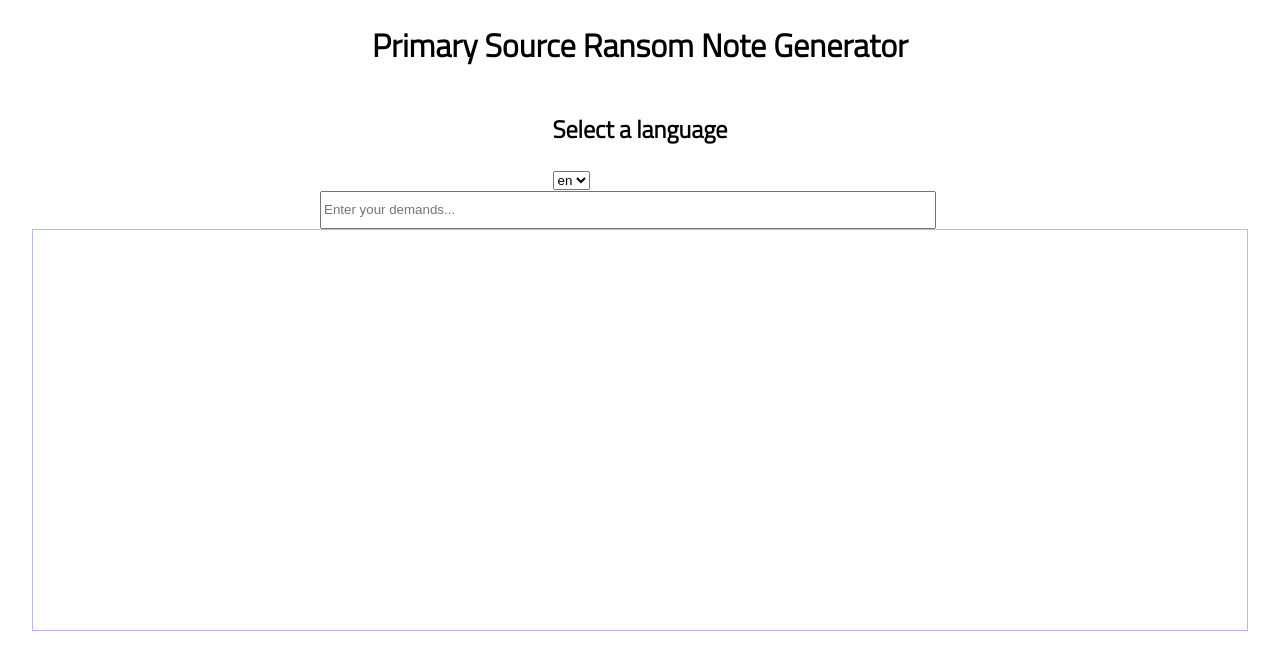
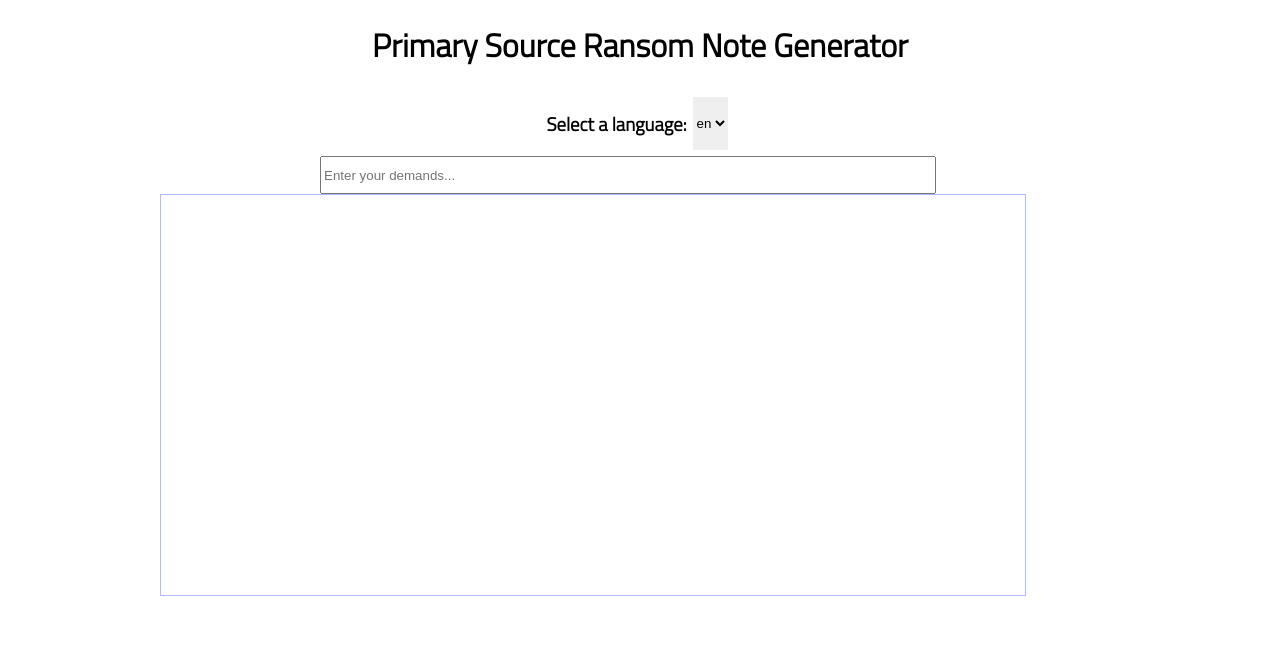
Before and after one commit to CogappLabs/psrng, a React (Create React App) app: page / in a window 1280 px wide. Shown: the top 670 px of the page. Built offline with nearby package versions, Linux system fonts and the light colour scheme.

Commit message:
Updated some more styling for the ransom note output

```diff
--- a/public/index.html
+++ b/public/index.html
@@ -27,7 +27,7 @@
       work correctly both with client-side routing and a non-root public URL.
       Learn how to configure a non-root public URL by running `npm run build`.
     -->
-    <title>React App</title>
+    <title>PSRNG</title>
   </head>
   <body>
     <noscript>You need to enable JavaScript to run this app.</noscript>
--- a/src/App.js
+++ b/src/App.js
@@ -17,9 +17,9 @@ function App() {
     <div className='app-body'>
       <div className='prsng-body'>
         <h1>Primary Source Ransom Note Generator</h1>
-        <div>
-          <h2>Select a language</h2>
-          <select onChange={handleLanguageSelection} value={language}>
+        <div className='language-select'>
+          <h3>Select a language: </h3>
+          <select onChange={handleLanguageSelection} value={language} className='language-option'>
             {availableLanguages.map(lang => {
               return <option
               key={lang}
--- a/src/components/ManifestLoader.js
+++ b/src/components/ManifestLoader.js
@@ -89,13 +89,13 @@ const ManifestLoader = ({language}) => {
         </div>
         <div className='ransom-words'>
           {userInputWordsArray.map((userInputWord,index) => {
-            return <div>
+            return <>
               < WordSearch
                 key={index}
                 wordToSearch={userInputWord}
                 manifestData={manifestData}
               />
-            </div>
+            </>
           })}
         </div>
       </div>
--- a/src/components/WordSearch.js
+++ b/src/components/WordSearch.js
@@ -45,12 +45,12 @@ const WordSearch = ({wordToSearch, manifestData}) => {
   }
 
   return (
-    <div>
+    <>
 
         {wordMatches !== undefined ?
-          <div>
+          <>
             <RansomWord imageURLs={wordMatches} ransomWord={wordToSearch} keyName={'word'}/>
-          </div>
+          </>
       :
           <div className='ransom-letters'>
               {wordToSearch.split('').map((letter, index) => {
@@ -63,7 +63,7 @@ const WordSearch = ({wordToSearch, manifestData}) => {
       }
 
 
-    </div>
+    </>
 
   )
 }
--- a/src/index.css
+++ b/src/index.css
@@ -10,7 +10,6 @@ body {
     flex-direction: column;
     align-items: center;
     justify-content: center;
-    min-width: 70%;
 }
 
 .demand {
@@ -23,8 +22,18 @@ body {
     margin: auto;
 }
 
-.ransom-output {
-    min-width: 95%;
+.prsng-body, .ransom-output {
+    min-width: 75%;
+}
+
+.language-select {
+    display: flex;
+    flex-direction: row;
+}
+
+.language-option {
+    margin: 5px;
+    border: 1px solid white;
 }
 
 .user-words {
@@ -39,6 +48,7 @@ body {
     border: 1px solid rgb(176, 184, 255);
     border-radius: 10px;
     min-width: 50px;
+
 }
 
 .words-panel {
@@ -51,11 +61,15 @@ body {
 .ransom-letters, .ransom-words {
     display: flex;
     flex-direction: row;
-    min-height: 50vh;
+    flex-wrap: wrap;
+
+
 }
 
 .ransom-words {
     border: 1px solid rgb(176, 184, 255);
+    max-width: 90%;
+    min-height: 50vh;
 }
 
 .ransom-word {
```
